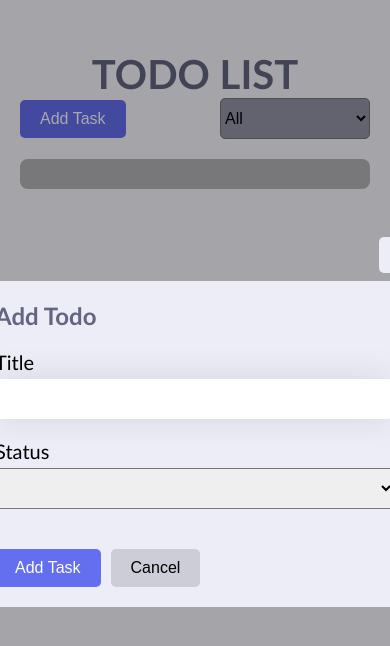
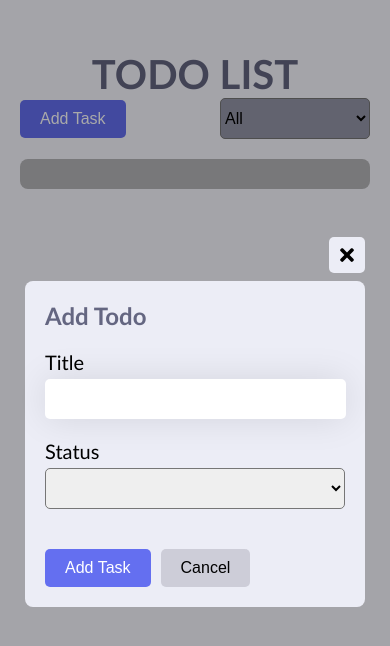
Before and after one commit to bezbrain/Todo_List, a React (Vite) app: page / in a window 390 px wide. Both pictures are taken after a click on the button "Add Task". Shown: the top 646 px of the page. Built offline with nearby package versions, Linux system fonts and the light colour scheme.

Commit message:
Code the CSS for popup at mobile screen

```diff
--- a/src/index.css
+++ b/src/index.css
@@ -211,3 +211,10 @@ main h1 {
   background-color: red;
   color: #fff;
 }
+
+@media screen and (max-width: 500px) {
+  .type-todo-con {
+    /* width: 100%; */
+    width: 300px;
+  }
+}
```
